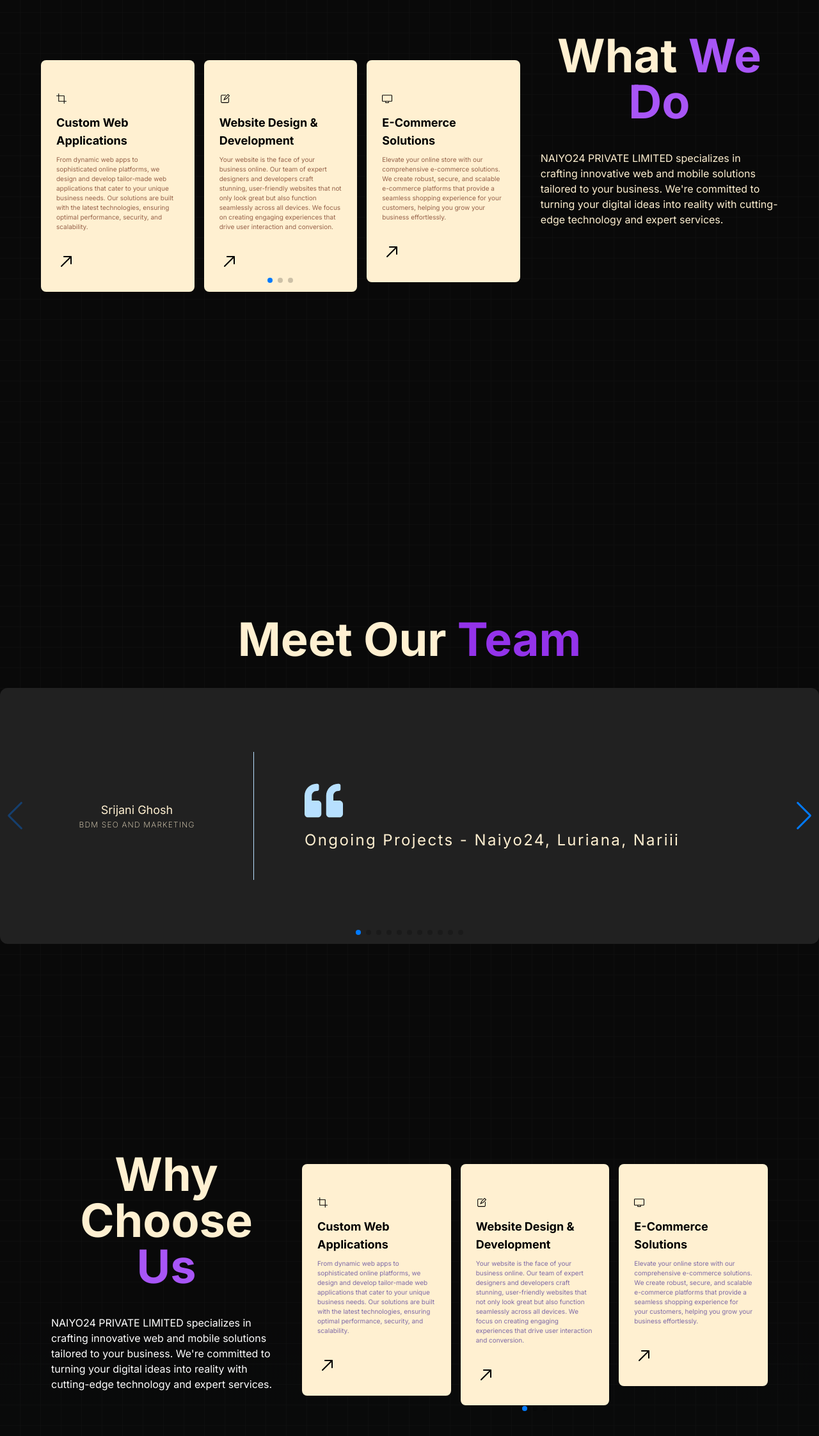
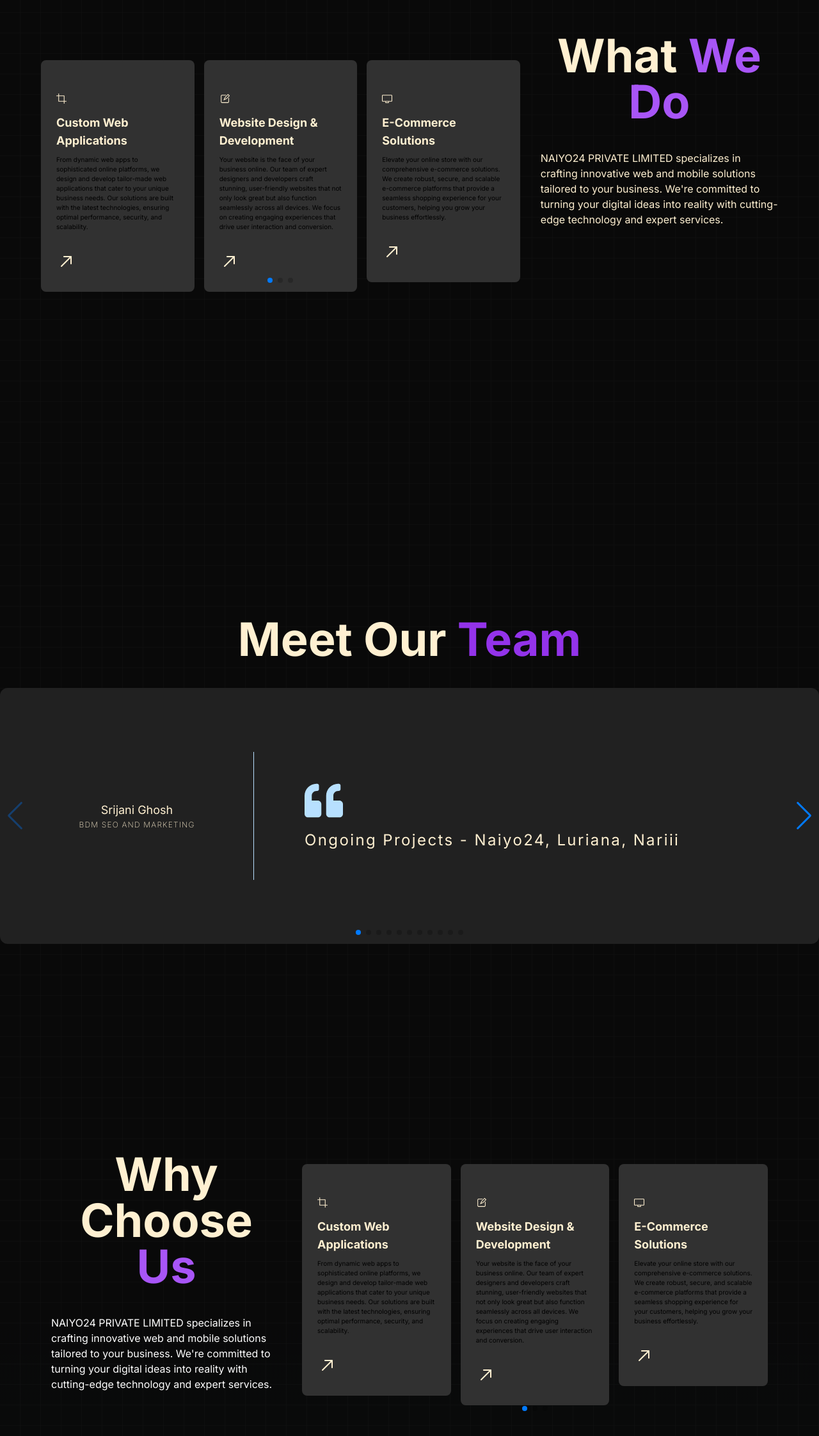
Before and after one commit to Pratap-Karmakar/naiyo24portfolio, a Next.js app: page / in a window 1280 px wide. Shown: the part 1933-4177 px from the top of the page at 64% size. Built offline with nearby package versions, Linux system fonts and the light colour scheme.

Commit message:
color changes of the sliders

```diff
--- a/src/components/WhatWeDoSlider.tsx
+++ b/src/components/WhatWeDoSlider.tsx
@@ -49,24 +49,24 @@
       >
         {serviceData.map((item, index) => (
           <SwiperSlide key={index}>
-            <div className="bg-[#FFF0D1] h-max text-black rounded-lg px-6 py-8 flex flex-col gap-x-6 sm:gap-x-0 group cursor-pointer hover:bg-[#e2d5ba] transition-all duration-300">
+            <div className="bg-[#313131] h-max text-[#FFF0D1] rounded-lg px-6 py-8 flex flex-col gap-x-6 sm:gap-x-0 group cursor-pointer hover:bg-[#212121] transition-all duration-300">
               {/* Purple line */}
-              <div className="h-1 w-full bg-[#4A4947] mb-4 scale-x-0 group-hover:scale-x-100 transition-transform duration-300"></div>
+              <div className="h-1 w-full bg-[#FFF0D1] mb-4 scale-x-0 group-hover:scale-x-100 transition-transform duration-300"></div>
 
               {/* Icon */}
-              <div className="text-black mb-4">{item.icon}</div>
+              <div className="text-[#FFF0D1] mb-4">{item.icon}</div>
 
               {/* Title & Description */}
               <div className="mb-8">
-                <div className="mb-2 text-lg text-black font-bold">{item.title}</div>
-                <p className="max-w-[350px] text-[10px] leading-normal text-[#956149] hover:text-black transition-all duration-300">
+                <div className="mb-2 text-lg text-[#FFF0D1] font-bold">{item.title}</div>
+                <p className="max-w-[350px] text-[10px] leading-normal text-black hover:text-[#FFF0D1] transition-all duration-300">
                   {item.description}
                 </p>
               </div>
 
               {/* Arrow */}
               <div className="text-3xl">
-                <RxArrowTopRight className="text-black hover:text-[#4A4947] group-hover:rotate-45 group-hover:text-accent transition-all duration-300" />
+                <RxArrowTopRight className="text-[#FFF0D1] group-hover:rotate-45 group-hover:text-accent transition-all duration-300" />
               </div>
             </div>
           </SwiperSlide>
--- a/src/components/WhyChooseUsSlider.tsx
+++ b/src/components/WhyChooseUsSlider.tsx
@@ -73,20 +73,20 @@
     >
       {serviceData.map((item, index) => (
         <SwiperSlide key={index}>
-          <div className="bg-[#FFF0D1] text-black h-max rounded-lg px-6 py-8 flex flex-col gap-x-6 sm:gap-x-0 group cursor-pointer hover:bg-[#e2d5ba] transition-all duration-300">
+          <div className="bg-[#313131] text-[#FFF0D1] h-max rounded-lg px-6 py-8 flex flex-col gap-x-6 sm:gap-x-0 group cursor-pointer hover:bg-[#212121] transition-all duration-300">
             {/* Animated purple line */}
-            <div className="w-full h-[4px] bg-[#4A4947] mb-4 transform scale-x-0 group-hover:scale-x-100 transition-transform duration-500 ease-in-out"></div>
+            <div className="w-full h-[4px] bg-[#FFF0D1] mb-4 transform scale-x-0 group-hover:scale-x-100 transition-transform duration-500 ease-in-out"></div>
 
             {/* icon */}
-            <div className="text-black mb-4">{item.icon}</div>
+            <div className="text-[#FFF0D1] mb-4">{item.icon}</div>
             {/* title & desc */}
             <div className="mb-8">
               <div className="mb-2 text-lg font-bold">{item.title}</div>
-              <p className="max-w-[350px] text-[10px] leading-normal text-[rgba(82,60,154,0.75)] hover:text-black transition-all duration-300">{item.description}</p>
+              <p className="max-w-[350px] text-[10px] leading-normal text-black hover:text-[#FFF0D1] transition-all duration-300">{item.description}</p>
             </div>
             {/* arrow */}
             <div className="text-3xl">
-              <RxArrowTopRight className="group-hover:rotate-45 text-black transition-all duration-300" />
+              <RxArrowTopRight className="group-hover:rotate-45 text-[#FFF0D1] transition-all duration-300" />
             </div>
           </div>
         </SwiperSlide>
```
